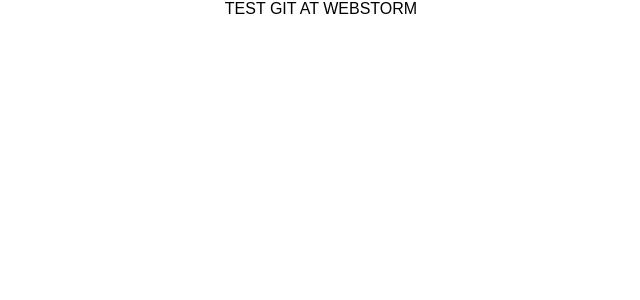
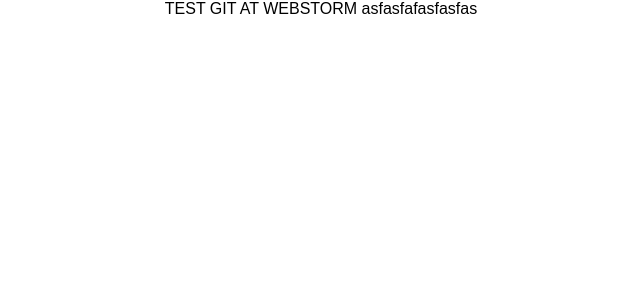
Before and after one commit to Fenricage/WebStormGit, a React (Create React App) app: page / in a window 1280 px wide. Shown: the top 300 px of the page, without its empty margins (319-959 px from the left). Built offline with nearby package versions, Linux system fonts and the light colour scheme.

Commit message:
add stille other under text

```diff
--- a/src/App.js
+++ b/src/App.js
@@ -7,6 +7,7 @@
     return (
       <div className="App">
         TEST GIT AT WEBSTORM
+          asfasfafasfasfas
       </div>
     );
   }
```
